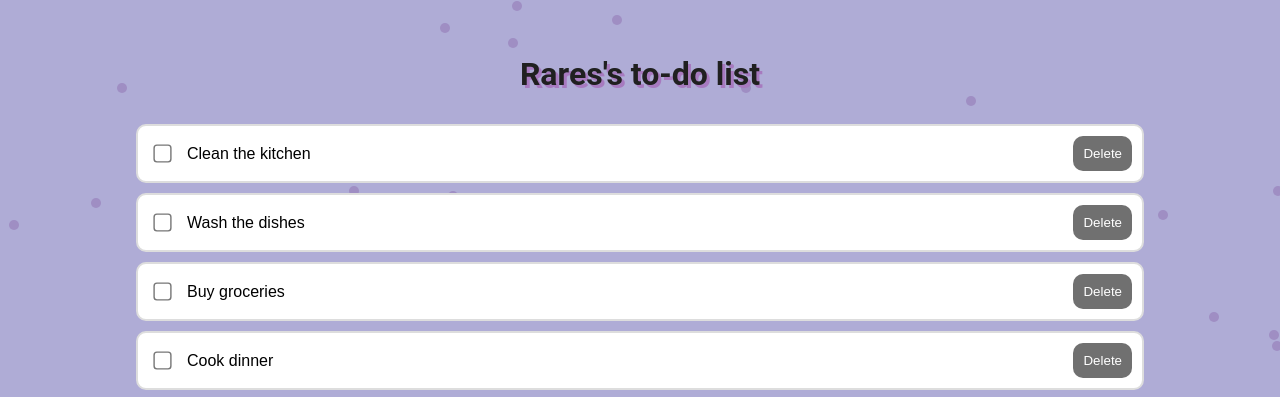
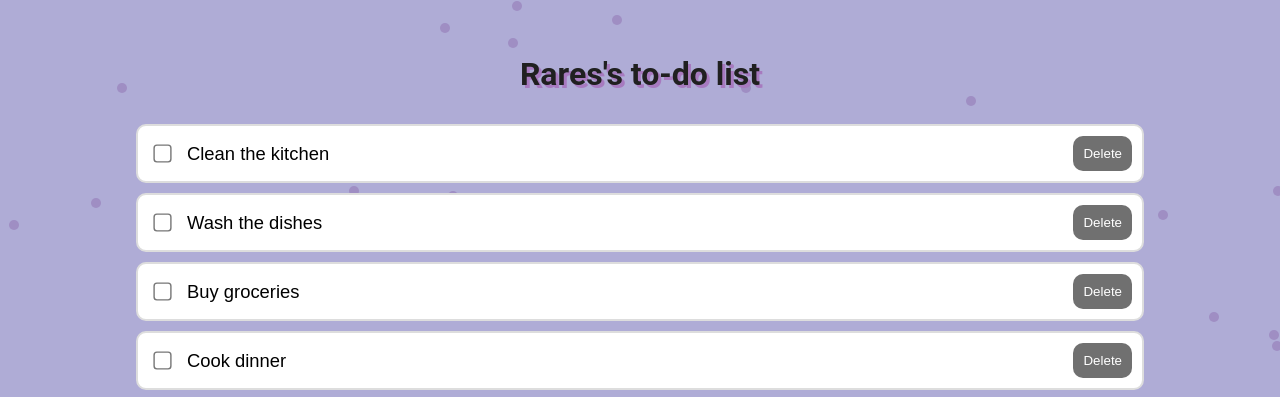
Before and after one commit to rerj/to-do-list-project, a React (Vite) app: page / in a window 1280 px wide. Shown: the top 397 px of the page. Built offline with nearby package versions, Linux system fonts and the light colour scheme.

Commit message:
Edited text size for items in list.

```diff
--- a/src/App.css
+++ b/src/App.css
@@ -32,6 +32,7 @@ body {
 .task-text{
     margin-right: auto;
     margin-left: 10px;
+    font-size: 115%;
 }
 
 input[type="checkbox"] {
```
